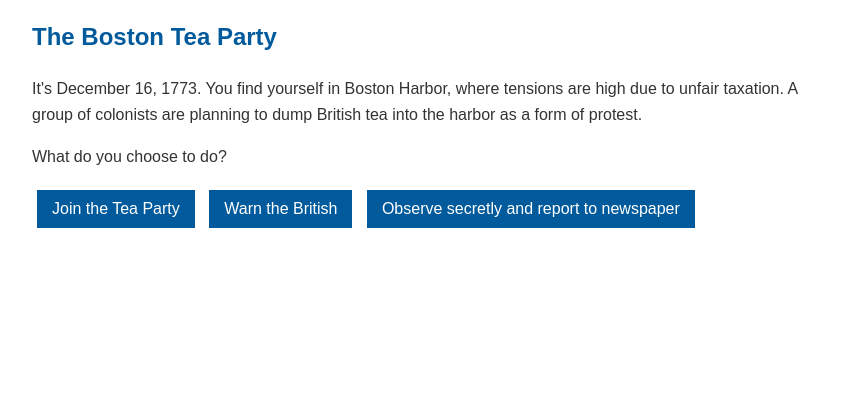
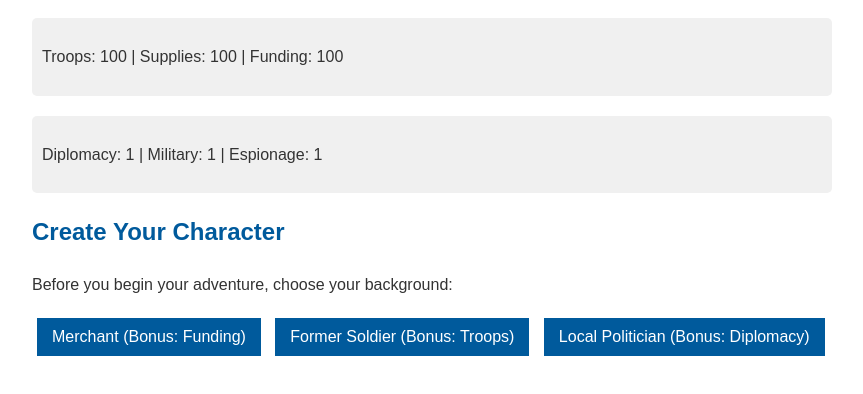
Before and after one commit to rzeedyk/USHistory, a plain HTML site: page index.html in a window 1280 px wide. Both pictures are taken after a click on the button "Start your journey". Shown: the part 96-490 px from the top of the page, without its empty margins (208-1071 px from the left). Drawn offline with Linux system fonts and the light colour scheme.

Commit message:
Update index.html

```diff
--- a/index.html
+++ b/index.html
@@ -28,16 +28,46 @@
         button:hover {
             background-color: #003a6c;
         }
+        #resource-display, #skills-display {
+            background-color: #f0f0f0;
+            padding: 10px;
+            margin-bottom: 20px;
+            border-radius: 5px;
+        }
+        .disabled {
+            opacity: 0.5;
+            cursor: not-allowed;
+        }
     </style>
 </head>
 <body>
     <div id="game-container">
         <h1>American Revolution Adventure</h1>
 
+        <div id="resource-display">
+            <p>Troops: <span id="troop-count">100</span> |
+               Supplies: <span id="supply-count">100</span> |
+               Funding: <span id="funding-count">100</span></p>
+        </div>
+
+        <div id="skills-display">
+            <p>Diplomacy: <span id="diplomacy-skill">1</span> |
+               Military: <span id="military-skill">1</span> |
+               Espionage: <span id="espionage-skill">1</span></p>
+        </div>
+
         <section id="start">
             <h2>Welcome to the American Revolution</h2>
             <p>You are about to embark on a journey through one of the most pivotal periods in American history. Your choices will shape the course of events. Are you ready to make history?</p>
             <button id="start-journey">Start your journey</button>
+        </section>
+
+        <section id="character_creation" style="display:none;">
+            <h2>Create Your Character</h2>
+            <p>Before you begin your adventure, choose your background:</p>
+            <button id="choose-merchant">Merchant (Bonus: Funding)</button>
+            <button id="choose-soldier">Former Soldier (Bonus: Troops)</button>
+            <button id="choose-politician">Local Politician (Bonus: Diplomacy)</button>
         </section>
 
         <section id="boston_tea_party" style="display:none;">
@@ -49,6 +79,15 @@
             <button id="observe-secretly">Observe secretly and report to newspaper</button>
         </section>
 
+        <section id="colonial_congress" style="display:none;">
+            <h2>First Continental Congress</h2>
+            <p>September 1774: Colonial leaders gather to discuss a unified response to British actions. Your reputation from the Tea Party incident precedes you.</p>
+            <p>How will you contribute?</p>
+            <button id="advocate-peace">Advocate for peaceful resolution</button>
+            <button id="push-for-independence">Push for independence</button>
+            <button id="propose-boycott">Propose a boycott of British goods</button>
+        </section>
+
         <section id="paul_revere_ride" style="display:none;">
             <h2>Paul Revere's Midnight Ride</h2>
             <p>It's April 18, 1775. British troops are on the move, and you've got to warn Samuel Adams and John Hancock. You're basically the colonial version of a group text!</p>
@@ -58,50 +97,7 @@
             <button id="send-messengers">Send multiple messengers on foot</button>
         </section>
 
-        <section id="lexington_concord" style="display:none;">
-            <h2>The Battles of Lexington and Concord</h2>
-            <p>It's April 19, 1775. The British have arrived, and the first shots of the revolution are about to be fired. The air is thick with tension, like a colonial Twitter feed about to explode.</p>
-            <p>What role will you play?</p>
-            <button id="join-minutemen">Join the Minutemen</button>
-            <button id="negotiate-peace">Attempt to negotiate peace</button>
-            <button id="protect-civilians">Help evacuate civilians</button>
-        </section>
-
-        <section id="declaration_independence" style="display:none;">
-            <h2>The Declaration of Independence</h2>
-            <p>It's the summer of 1776 in Philadelphia. The Continental Congress is meeting, and there's more drama than a season finale of "Stranger Things." You're part of the committee tasked with drafting the Declaration of Independence.</p>
-            <p>How will you contribute to this historic document?</p>
-            <button id="emphasize-liberty">Emphasize "Life, Liberty, and the pursuit of Happiness"</button>
-            <button id="focus-grievances">Focus on listing grievances against the King</button>
-            <button id="propose-equality">Propose that "all men are created equal"</button>
-        </section>
-
-        <section id="battle_trenton" style="display:none;">
-            <h2>The Battle of Trenton</h2>
-            <p>It's December 25, 1776. General Washington has a daring plan to cross the Delaware River and surprise the Hessian forces in Trenton. It's so cold, you feel like you're in an episode of "Game of Thrones" - winter is definitely coming!</p>
-            <p>What role will you take in this pivotal battle?</p>
-            <button id="lead-troops">Lead a group of troops across the river</button>
-            <button id="spy-mission">Go on a spy mission to gather intelligence</button>
-            <button id="assist-crossing">Help manage the logistics of crossing the river</button>
-        </section>
-
-        <section id="valley_forge" style="display:none;">
-            <h2>Valley Forge</h2>
-            <p>It's the winter of 1777-1778, and you're at Valley Forge with Washington's army. The conditions are brutal - it's colder than a White Walker's handshake, and supplies are scarcer than toilet paper in a pandemic.</p>
-            <p>How will you help the army survive this harsh winter?</p>
-            <button id="improve-shelter">Work on improving shelters and sanitation</button>
-            <button id="forage-food">Organize foraging parties to find food</button>
-            <button id="boost-morale">Boost morale through training and activities</button>
-        </section>
-
-        <section id="battle_yorktown" style="display:none;">
-            <h2>The Battle of Yorktown</h2>
-            <p>It's September 1781. General Washington, with the help of French allies, has cornered British forces under General Cornwallis at Yorktown. This could be the decisive battle of the war!</p>
-            <p>What strategy will you suggest to General Washington?</p>
-            <button id="artillery-barrage">Suggest a massive artillery barrage</button>
-            <button id="naval-blockade">Emphasize the importance of the French naval blockade</button>
-            <button id="night-raid">Propose a daring night raid on British positions</button>
-        </section>
+        <!-- More sections... -->
 
         <section id="game_end" style="display:none;">
             <h2>The Birth of a Nation</h2>
@@ -114,60 +110,81 @@
 
     <script>
         let playerScore = 0;
+        let resources = {
+            troops: 100,
+            supplies: 100,
+            funding: 100
+        };
+        let skills = {
+            diplomacy: 1,
+            military: 1,
+            espionage: 1
+        };
+        let playerBackground = '';
+
+        function updateResources(troopChange, supplyChange, fundingChange) {
+            resources.troops = Math.max(0, resources.troops + troopChange);
+            resources.supplies = Math.max(0, resources.supplies + supplyChange);
+            resources.funding = Math.max(0, resources.funding + fundingChange);
+
+            document.getElementById('troop-count').textContent = resources.troops;
+            document.getElementById('supply-count').textContent = resources.supplies;
+            document.getElementById('funding-count').textContent = resources.funding;
+        }
+
+        function updateSkills(diplomacyChange, militaryChange, espionageChange) {
+            skills.diplomacy = Math.max(1, skills.diplomacy + diplomacyChange);
+            skills.military = Math.max(1, skills.military + militaryChange);
+            skills.espionage = Math.max(1, skills.espionage + espionageChange);
+
+            document.getElementById('diplomacy-skill').textContent = skills.diplomacy;
+            document.getElementById('military-skill').textContent = skills.military;
+            document.getElementById('espionage-skill').textContent = skills.espionage;
+        }
 
         function choosePath(path) {
             console.log("choosePath called with path:", path);
 
-            // Hide all sections
             document.querySelectorAll('section').forEach(section => {
                 section.style.display = 'none';
             });
 
-            // Special cases and scoring
             const pathActions = {
-                'start_journey': { nextPath: 'boston_tea_party', score: 0 },
-                'join_tea_party': { nextPath: 'paul_revere_ride', score: 5, message: "You've taken a bold stand against British taxation!" },
-                'warn_british': { nextPath: 'paul_revere_ride', score: -3, message: "Your loyalist actions may have consequences..." },
-                'observe_secretly': { nextPath: 'paul_revere_ride', score: 2, message: "You've documented an important historical event!" },
-                'ride_horse': { nextPath: 'lexington_concord', score: 5, message: "Your bravery has warned many colonists!" },
-                'use_lanterns': { nextPath: 'lexington_concord', score: 4, message: "One if by land, two if by sea - clever thinking!" },
-                'send_messengers': { nextPath: 'lexington_concord', score: 3, message: "Your network of messengers has spread the word effectively." },
-                'join_minutemen': { nextPath: 'declaration_independence', score: 5, message: "You've taken up arms for the revolutionary cause!" },
-                'negotiate_peace': { nextPath: 'declaration_independence', score: 2, message: "Your attempt at peace was noble, but war seems inevitable." },
-                'protect_civilians': { nextPath: 'declaration_independence', score: 4, message: "You've saved lives and shown true heroism!" },
-                'emphasize_liberty': { nextPath: 'battle_trenton', score: 5, message: "Your words will echo through history!" },
-                'focus_grievances': { nextPath: 'battle_trenton', score: 3, message: "You've made a strong case against British rule." },
-                'propose_equality': { nextPath: 'battle_trenton', score: 4, message: "Your ideals will shape the new nation's future." },
-                'lead_troops': { nextPath: 'valley_forge', score: 5, message: "Your leadership inspires the troops to victory!" },
-                'spy_mission': { nextPath: 'valley_forge', score: 4, message: "Your intel proves crucial to the battle's success." },
-                'assist_crossing': { nextPath: 'valley_forge', score: 3, message: "Your organizational skills ensure a smooth operation." },
-                'improve_shelter': { nextPath: 'battle_yorktown', score: 4, message: "You've significantly improved living conditions at Valley Forge." },
-                'forage_food': { nextPath: 'battle_yorktown', score: 3, message: "Your efforts have helped stave off hunger in the camp." },
-                'boost_morale': { nextPath: 'battle_yorktown', score: 5, message: "The troops' spirits are high thanks to your initiatives!" },
-                'artillery_barrage': { nextPath: 'game_end', score: 4, message: "The artillery proves effective in weakening British defenses." },
-                'naval_blockade': { nextPath: 'game_end', score: 5, message: "The French naval support is crucial in forcing British surrender!" },
-                'night_raid': { nextPath: 'game_end', score: 3, message: "Your daring raid causes chaos in the British camp." }
+                'start_journey': { nextPath: 'character_creation', score: 0, resources: [0, 0, 0], skills: [0, 0, 0] },
+                'choose_merchant': { nextPath: 'boston_tea_party', score: 0, resources: [0, 0, 50], skills: [1, 0, 0], message: "Your merchant background provides extra funding and diplomatic connections." },
+                'choose_soldier': { nextPath: 'boston_tea_party', score: 0, resources: [50, 0, 0], skills: [0, 1, 0], message: "Your military experience grants you additional troops and tactical knowledge." },
+                'choose_politician': { nextPath: 'boston_tea_party', score: 0, resources: [0, 0, 25], skills: [2, 0, 0], message: "Your political background enhances your diplomatic skills and provides some additional funding." },
+                'join_tea_party': { nextPath: 'colonial_congress', score: 5, resources: [-10, 0, -20], skills: [0, 1, 0], message: "You've taken a bold stand against British taxation!",
+                                    condition: () => resources.troops >= 10 && resources.funding >= 20 },
+                'warn_british': { nextPath: 'colonial_congress', score: -3, resources: [0, 0, 10], skills: [1, 0, 0], message: "Your loyalist actions may have consequences..." },
+                'observe_secretly': { nextPath: 'colonial_congress', score: 2, resources: [0, 0, 5], skills: [0, 0, 1], message: "You've documented an important historical event!" },
+                'advocate_peace': { nextPath: 'paul_revere_ride', score: 2, resources: [10, 10, 10], skills: [1, 0, 0], message: "Your peaceful approach gains support from moderates." },
+                'push_for_independence': { nextPath: 'paul_revere_ride', score: 5, resources: [-10, -10, -10], skills: [0, 1, 0], message: "Your bold stance rallies patriots but depletes resources." },
+                'propose_boycott': { nextPath: 'paul_revere_ride', score: 3, resources: [0, -20, 20], skills: [1, 0, 1], message: "The boycott strains supplies but increases funding and support." },
+                // ... more paths ...
             };
 
             if (pathActions[path]) {
                 const action = pathActions[path];
+                if (action.condition && !action.condition()) {
+                    alert("You don't have enough resources for this action!");
+                    return;
+                }
                 playerScore += action.score;
-                path = action.nextPath;
+                updateResources(...action.resources);
+                updateSkills(...action.skills);
                 if (action.message) {
                     alert(action.message + "\nYour current score: " + playerScore);
                 }
-            }
-
-            // Show the chosen section
-            const targetSection = document.getElementById(path);
-            console.log("Target section:", targetSection);
-            if (targetSection) {
-                targetSection.style.display = 'block';
-                if (path === 'game_end') {
-                    endGame();
+                const targetSection = document.getElementById(action.nextPath);
+                if (targetSection) {
+                    targetSection.style.display = 'block';
+                    if (action.nextPath === 'game_end') {
+                        endGame();
+                    }
+                } else {
+                    console.error("Could not find section with id:", action.nextPath);
                 }
-            } else {
-                console.error("Could not find section with id:", path);
             }
         }
 
@@ -193,8 +210,7 @@
                     const path = this.id.replace(/-/g, '_');
                     console.log("Button clicked, path:", path);
                     if (path === 'play_again') {
-                        playerScore = 0;
-                        choosePath('start_journey');
+                        location.reload();
                     } else {
                         choosePath(path);
                     }
```
